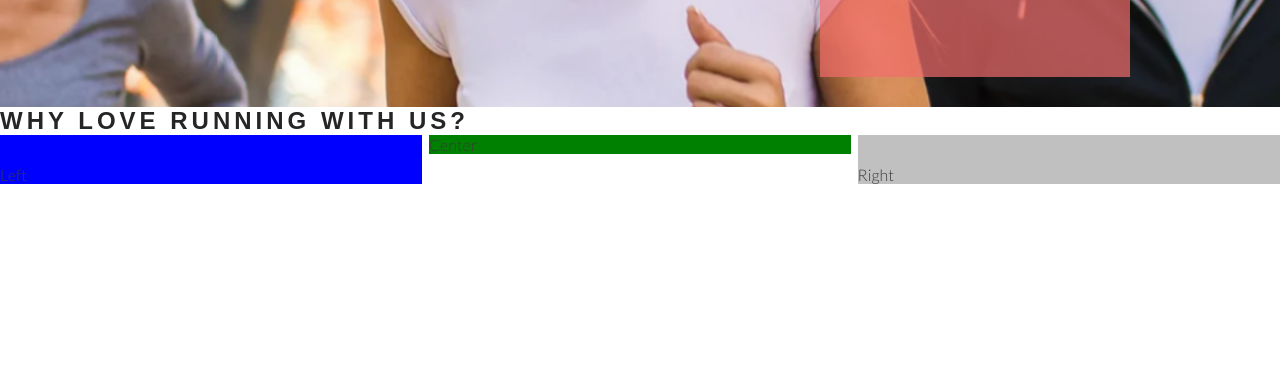
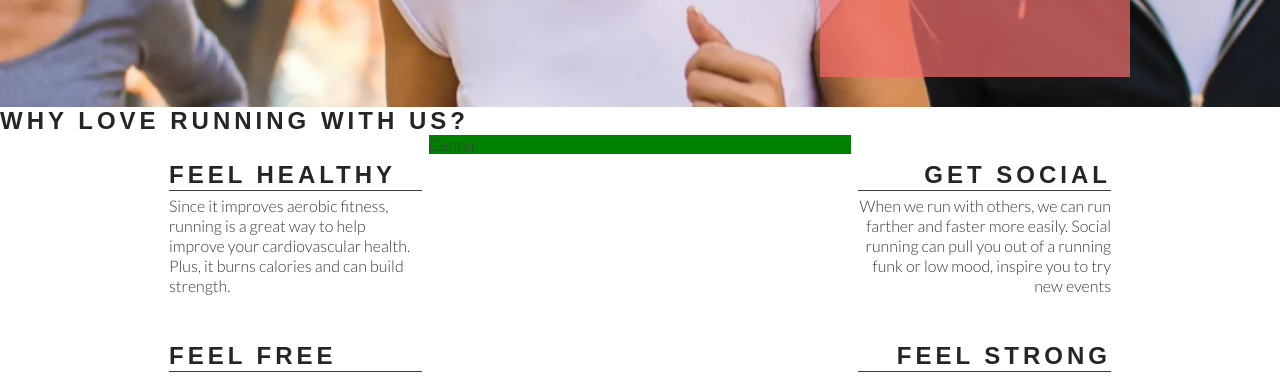
Before and after one commit to alexflip1990/love-running, a plain HTML site: page index.html in a window 1280 px wide. Shown: the part 568-947 px from the top of the page. Drawn offline with Linux system fonts and the light colour scheme.

Commit message:
Add right about section content and style

```diff
--- a/assets/css/style.css
+++ b/assets/css/style.css
@@ -123,14 +123,14 @@ h1, h2 {
     padding-top: 30px;
     width: 33%;
     float: left;
-    background-color: blue;
+
 }
 
 #right-about {
     padding-top: 30px;
     width: 33%;
     float: right;
-    background-color: silver;
+
 }
 
 #center-about {
@@ -138,3 +138,33 @@ h1, h2 {
     margin: 0 auto;
     background-color: green;
 }
+
+hr {
+    border-top: 1px solid #3a3a3a;
+    width: 100%;
+    margin: 5px 0;
+}
+
+.left-about-heading {
+    width: 60%;
+    float: right;
+    line-height: 20px;
+    clear: both;
+    margin-bottom: 50px;
+}
+
+.right-about-heading {
+    width: 60%;
+    float: left;
+    line-height: 20px;
+    clear: both;
+    margin-bottom: 50px;
+}
+
+.right-about-heading h2 {
+    text-align: right;
+}
+
+.right-about-heading p {
+    text-align: right;
+}
--- a/index.html
+++ b/index.html
@@ -40,8 +40,32 @@
     </section>
     <section id="club-ethos">
         <h1>Why Love Running With Us?</h1>
-        <div id="left-about">Left</div>
-        <div id="right-about">Right</div>
+        <div id="left-about">
+            <div class="left-about-heading">
+                <h2>Feel Healthy</h2>
+                <hr>
+                <p>Since it improves aerobic fitness, running is a great way to help improve your cardiovascular health. Plus, it burns calories and can build strength.</p>
+            </div>
+            <div class="left-about-heading">
+                <h2>Feel Free</h2>
+                <hr>
+                <p>Physical exercise, running included, is known to release endorphins in the brain. Endorphins make you more energetic, more awake and, yes, happier.</p>
+            </div>
+        </div>
+        <div id="right-about">
+            <div class="right-about-heading">
+                <h2>Get Social</h2>
+                <hr>
+                <p>When we run with others, we can run farther and faster more easily. Social running can pull you out of a running funk or low mood, inspire you to try new events
+                </p>
+            </div>
+            <div class="right-about-heading">
+                <h2>Feel Strong</h2>
+                <hr>
+                <p>Running strengthens your heart by pumping blood more effectively through your body.
+                </p>
+            </div>
+        </div>
         <div id="center-about">Center</div>
     </section>
     <section>
```
